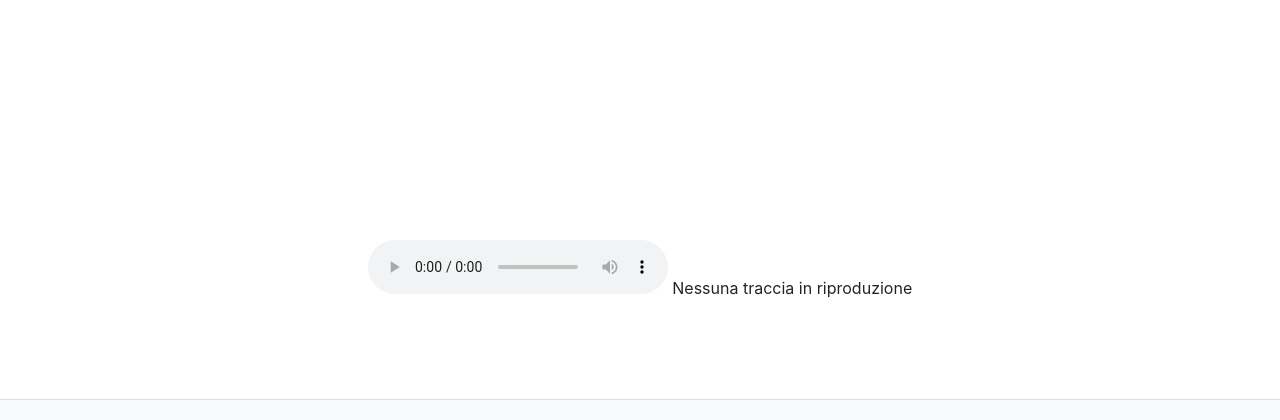
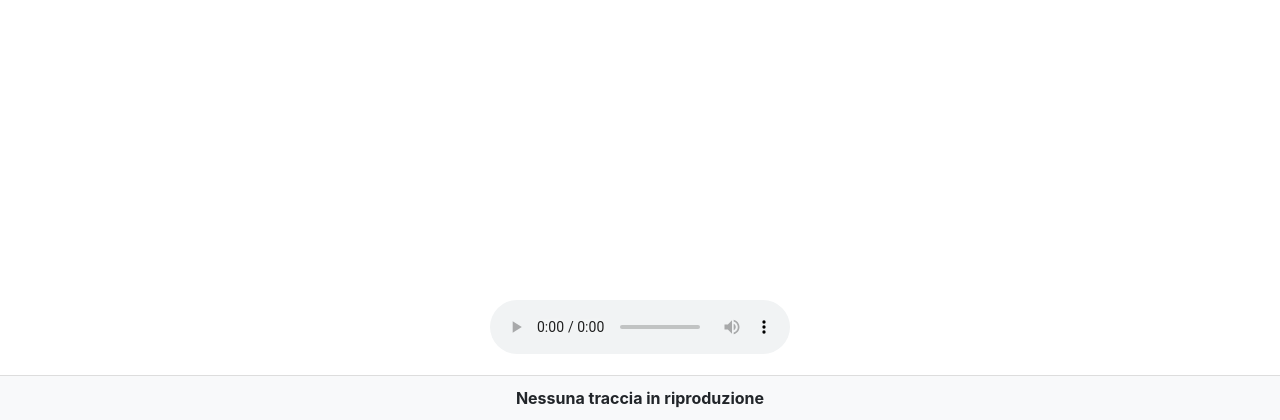
Before and after one commit to reirocco/RMusicPlayer, a Flask app: page / in a window 1280 px wide. Shown: the part 380-800 px from the top of the page. Run offline with Flask 3, Linux system fonts and the light colour scheme; some libraries are stand-ins or nearby versions.

Commit message:
some fix

```diff
--- a/app.py
+++ b/app.py
@@ -69,4 +69,3 @@ def index():
 
 if __name__ == '__main__':
     app.run(host='127.0.0.1', port=5000, debug=True, threaded=True)
-    webbrowser.open('http://127.0.0.1:5000')
--- a/templates/index.html
+++ b/templates/index.html
@@ -21,7 +21,7 @@
         }
         .audio-player {
             position: fixed;
-            bottom: 120px;
+            bottom: 60px;
             left: 0;
             right: 0;
             text-align: center;
@@ -50,13 +50,14 @@
             {% endfor %}
         </div>
     </div>
+
     <div class="audio-player">
         <audio id="audioPlayer" controls>
             Your browser does not support the audio element.
-    </audio>
+        </audio>
+    </div>
 
     <div class="info-bar">
-    </div>
         <span id="currentTrackInfo">Nessuna traccia in riproduzione</span>
     </div>
 
```
Also changed, not shown: 1 other file.
